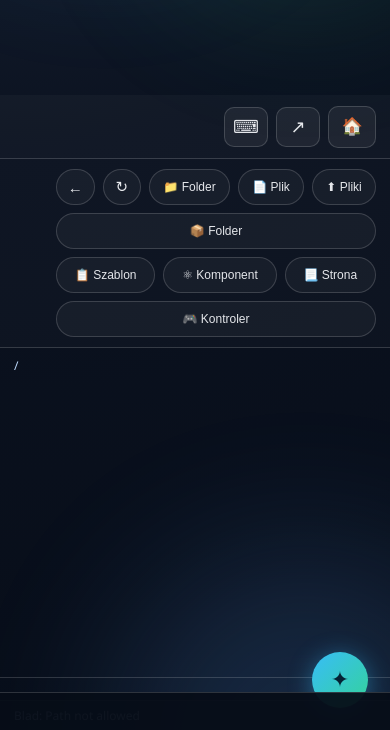
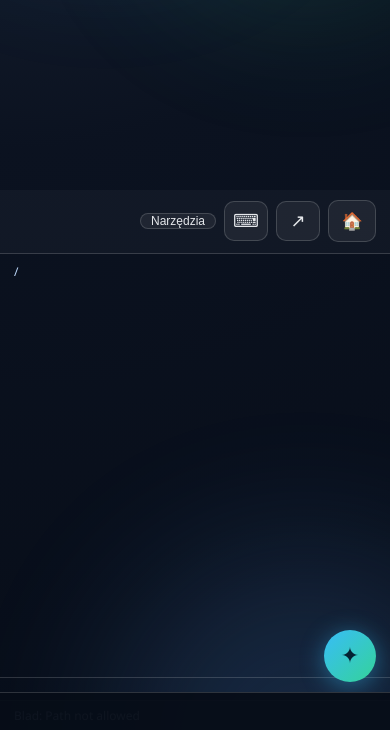
Before and after one commit to DamJanJot/startowa, a PHP site: page /public/admin/index.php in a window 390 px wide. Shown: the part 379-1109 px from the top of the page. Run offline with PHP 8.4, Linux system fonts and the light colour scheme; the visitor is signed in with stand-in values (Sample User, id 1); data that the repository does not hold is empty.

Commit message:
update view admin

```diff
--- a/public/admin/index.php
+++ b/public/admin/index.php
@@ -408,6 +408,10 @@ $userEmail = $_SESSION['email'] ?? (strtolower(preg_replace('/\s+/', '.', $userN
             gap: 8px;
         }
 
+        .mobile-tools-toggle {
+            display: none;
+        }
+
         .top-tools {
             display: flex;
             justify-content: space-between;
@@ -452,7 +456,7 @@ $userEmail = $_SESSION['email'] ?? (strtolower(preg_replace('/\s+/', '.', $userN
         /* ===== Admin FAB ===== */
         .admin-fab {
             position: fixed;
-            bottom: 22px;
+            bottom: 52px;
             right: 22px;
             z-index: 28;
         }
@@ -925,15 +963,63 @@ $userEmail = $_SESSION['email'] ?? (strtolower(preg_replace('/\s+/', '.', $userN
 
             .top-tools {
                 gap: 8px;
+                max-height: 0;
+                opacity: 0;
+                overflow: hidden;
+                border-bottom: none;
+                padding-top: 0;
+                padding-bottom: 0;
+                transition: max-height 0.25s ease, opacity 0.2s ease, padding 0.2s ease;
+            }
+
+            .top-tools.open {
+                max-height: 260px;
+                opacity: 1;
+                padding-top: 10px;
+                padding-bottom: 10px;
+                border-bottom: 1px solid var(--line);
             }
 
             .top-tools-group {
                 width: 100%;
+                display: grid;
+                grid-template-columns: repeat(2, minmax(0, 1fr));
+                gap: 6px;
             }
 
             .tool-pill {
-                flex: 1 1 auto;
+                width: 100%;
                 justify-content: center;
+                padding: 7px 8px;
+                font-size: 12px;
+            }
+
+            .tool-pill.icon-only {
+                width: 100%;
+                min-width: 0;
+            }
+
+            .mobile-tools-toggle {
+                display: inline-flex;
+                width: auto;
+                min-width: 0;
+                padding: 0 10px;
+                font-size: 12px;
+            }
+
+            .admin-fab {
+                right: 14px;
+                bottom: 48px;
+            }
+
+            .fab-main {
+                width: 52px;
+                height: 52px;
+            }
+
+            .fab-item {
+                width: 42px;
+                height: 42px;
             }
         }
     </style>
@@ -1008,6 +1094,7 @@ $userEmail = $_SESSION['email'] ?? (strtolower(preg_replace('/\s+/', '.', $userN
                     <!-- <div class="sub">Root + operacje + podglad + terminal</div> -->
                 </div>
                 <div class="top-right">
+                    <button id="mobileToolsToggle" class="btn mobile-tools-toggle" title="Pokaż lub ukryj narzędzia">Narzędzia</button>
                     <button id="toggleTerminalBtn" class="btn icon" title="Terminal">⌨</button>
                     <button id="terminalTabBtn" class="btn icon" title="Terminal w nowej karcie">↗</button>
                     <button id="toRootBtnTop" class="btn icon root" title="Do roota">🏠</button>
@@ -1147,6 +1234,8 @@ $userEmail = $_SESSION['email'] ?? (strtolower(preg_replace('/\s+/', '.', $userN
         const collapseBtnEl = document.getElementById('collapseBtn');
         const terminalWindowEl = document.getElementById('terminalWindow');
         const terminalDockItemEl = document.getElementById('terminalDockItem');
+        const topToolsEl = document.querySelector('.top-tools');
+        const mobileToolsToggleEl = document.getElementById('mobileToolsToggle');
 
         const PIN_STORAGE_KEY = 'serverHubPins';
         const TERM_POS_STORAGE_KEY = 'serverHubTermPos';
@@ -2216,6 +2305,28 @@ class ${baseName}Controller
 
         document.getElementById('toRootBtnTop').addEventListener('click', () => loadDir(state.root));
 
+        function syncMobileToolsState() {
+            if (!topToolsEl || !mobileToolsToggleEl) return;
+            if (window.innerWidth > 640) {
+                topToolsEl.classList.remove('open');
+                mobileToolsToggleEl.textContent = 'Narzędzia';
+                return;
+            }
+
+            const isOpen = topToolsEl.classList.contains('open');
+            mobileToolsToggleEl.textContent = isOpen ? 'Ukryj narzędzia' : 'Narzędzia';
+        }
+
+        if (mobileToolsToggleEl && topToolsEl) {
+            mobileToolsToggleEl.addEventListener('click', () => {
+                topToolsEl.classList.toggle('open');
+                syncMobileToolsState();
+            });
+
+            window.addEventListener('resize', syncMobileToolsState);
+            syncMobileToolsState();
+        }
+
         // ===== Admin FAB =====
         const fabEl = document.getElementById('adminFab');
         document.getElementById('fabMainBtn').addEventListener('click', (e) => {
```
Also changed, not shown: other parts of public/admin/index.php (+46 -12 lines).
